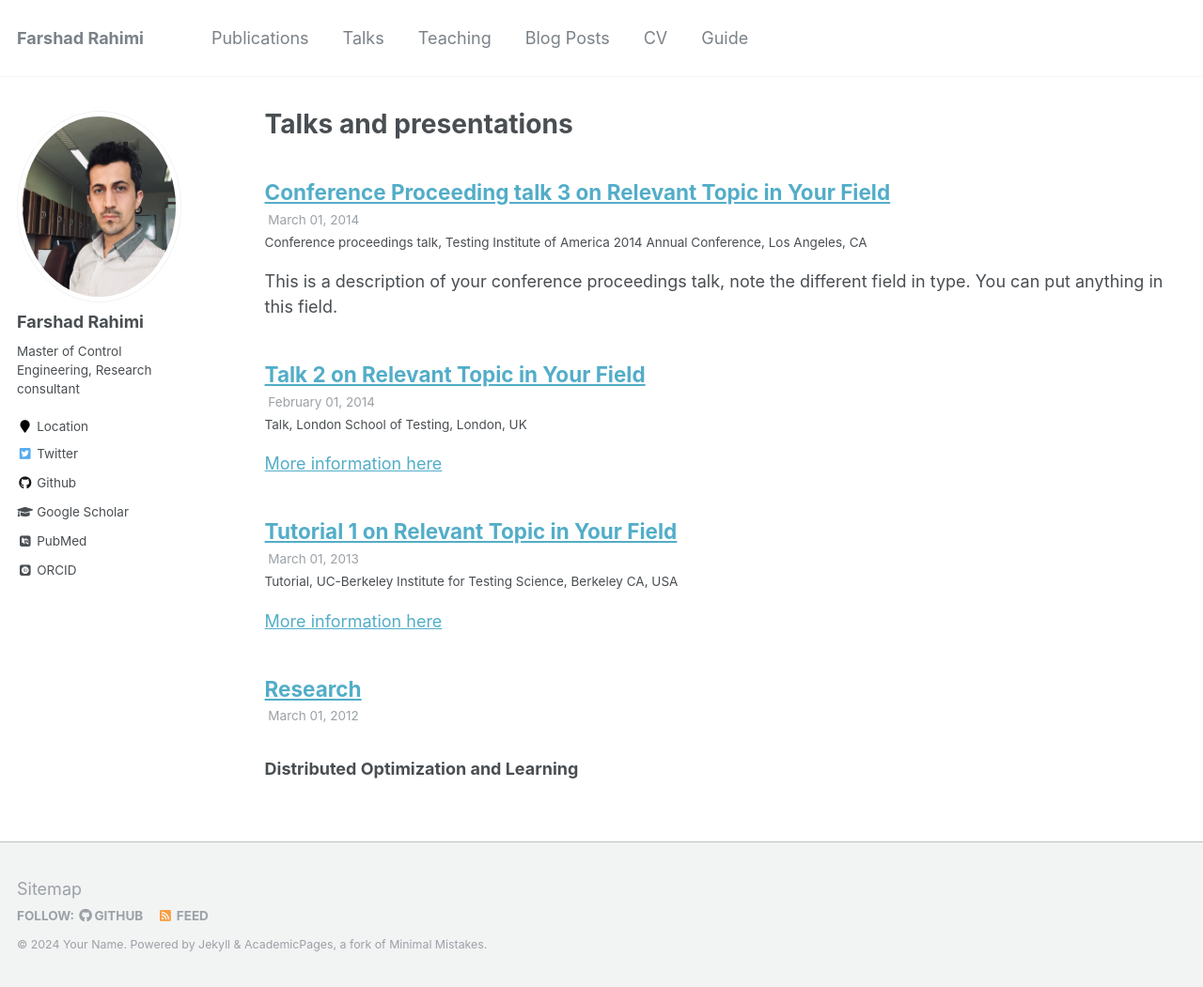
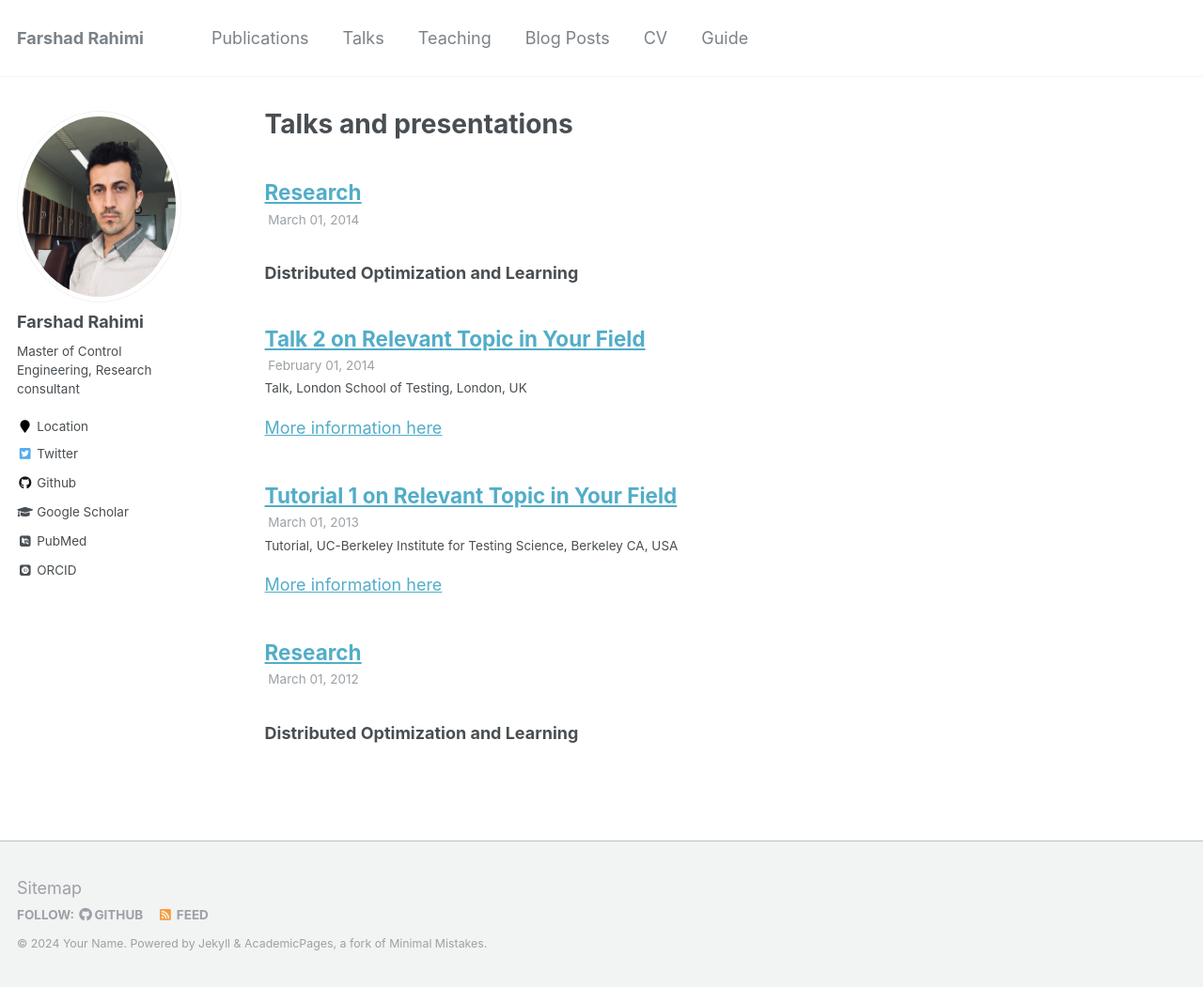
Before and after one commit to Farshad-Rahimi/FarshadRahimi, a Jekyll site: the page built from _pages/talks.html, in a window 1280 px wide and 1051 px high. Shown: the whole window at 94% size. Built offline with Jekyll 4.4.1, drawn with Linux system fonts in a browser that asks for light colours; some web fonts are replaced.

Commit message:
Update 2014-03-01-talk-3.md

```diff
--- a/_talks/2014-03-01-talk-3.md
+++ b/_talks/2014-03-01-talk-3.md
@@ -1,11 +1,24 @@
 ---
-title: "Conference Proceeding talk 3 on Relevant Topic in Your Field"
-collection: talks
-type: "Conference proceedings talk"
-permalink: /talks/2014-03-01-talk-3
-venue: "Testing Institute of America 2014 Annual Conference"
-date: 2014-03-01
-location: "Los Angeles, CA"
+layout: splash
+title: "Research"
+permalink: /research/
+author_profile: false
 ---
 
-This is a description of your conference proceedings talk, note the different field in type. You can put anything in this field.
+### Distributed Optimization and Learning
+
+{: .text-justify style="font-size: 15pt" reversed="reversed"}
+**Estimating tolerable communication delays for distributed optimization problems in control of heterogeneous multi-agent systems**
+
+{: .text-justify style="font-size: 12pt" reversed="reversed"}
+| <img src="/assets/images/opt1.png" width="2800px" alt="TV_network"> | This study addresses the problem of distributed optimization in control of heterogeneous linear multi-agent systems. Instead of assuming a perfect communication medium as in many existing approaches, we consider two important issues arising from communication networks. First, we assume the existence of communication delays when each agent receives information from its neighbors. Second, since communication networks are generally unreliable, we assume that each agent interacts with other agents through random digraphs. Finally, we derive delay-dependent sufficient conditions in the form of linear matrix inequalities (LMIs) to prove convergence to optimal solutions. |
+
+{: .text-justify style="font-size: 15pt" reversed="reversed"}
+
+### Fault estimation in networked systems
+
+{: .text-justify style="font-size: 15pt" reversed="reversed"}
+**A distributed fault estimation approach for a class of continuous-time nonlinear networked systems subject to communication delays**
+
+{: .text-justify style="font-size: 12pt" reversed="reversed"}
+| In this study, the problem of the fault estimation controller design is investigated for a class of nonlinear networked systems over a communication topology. In real systems, due to unreliable communication channels, data may be delayed or lost when it is exchanged between an agent and its neighbors. To explore this concern, in the addressed approach, each agent utilizes an augmented system based on a given communication topology for estimating the fault and the states, both within itself and in its neighbors, where information from neighbors is received with a time delay. Delay-dependent conditions in the form of linear matrix inequities (LMIs) are derived to guarantee the stability and to obtain the parameter matrices of the observer. Eventually, the simulation results are included to illustrate the performance of the addressed fault estimation approach. | <img src="/assets/images/fault1.png" width="3500px" alt="GP-PC_bar"> |
```
